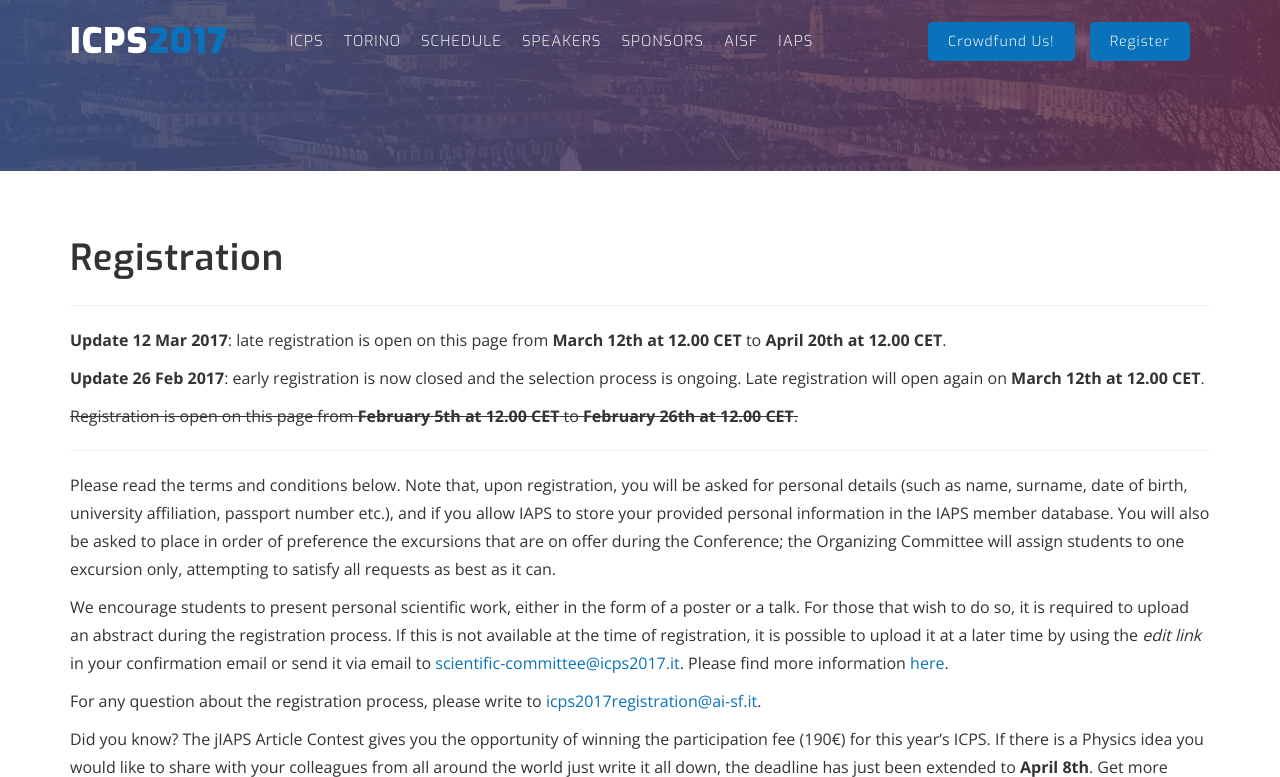
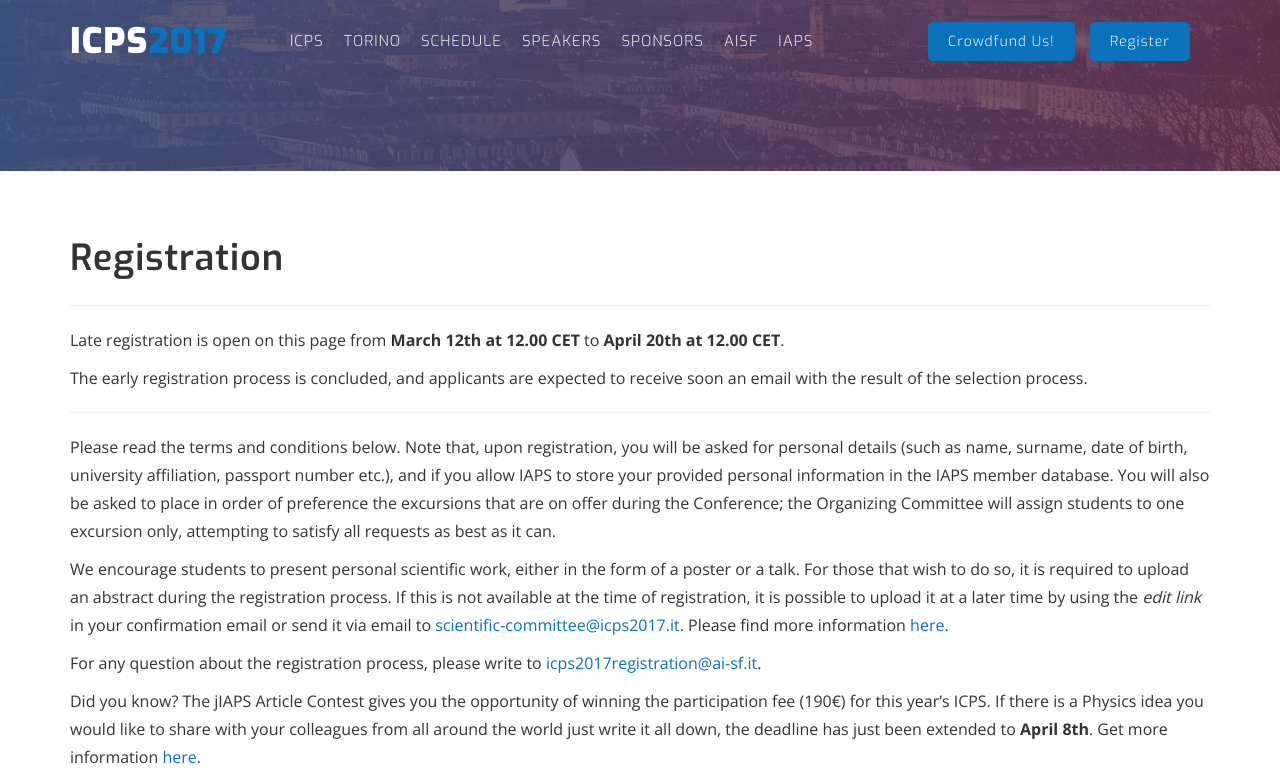
Before and after one commit to ICPS2017/ICPS2017.github.io, a Jekyll site: the page built from registration.html, in a window 1280 px wide and 900 px high, cut to the strip 0-777 px from the top of the window. Built offline with Jekyll 4.4.1, drawn with Linux system fonts in a browser that asks for light colours; nearby versions of some CDN libraries.

Commit message:
change update section

```diff
--- a/registration.html
+++ b/registration.html
@@ -10,9 +10,11 @@ permalink: /registration
       <h1>Registration</h1>
 
       <hr>
-      <p><b>Update 12 Mar 2017</b>: late registration is open on this page from <b>March 12th at 12.00 CET</b> to <b>April 20th at 12.00 CET</b>.</p>
-      <p><b>Update 26 Feb 2017</b>: early registration is now closed and the selection process is ongoing. Late registration will open again on <b>March 12th at 12.00 CET</b>.</p>
-      <p><span style="text-decoration: line-through;" >Registration is open on this page from <b>February 5th at 12.00 CET</b> to <b>February 26th at 12.00 CET</b>.</span></p>      <hr>
+      <!-- <p><b>Update 12 Mar 2017</b>: late registration is open on this page from <b>March 12th at 12.00 CET</b> to <b>April 20th at 12.00 CET</b>.</p> -->
+      <!-- <p><b>Update 26 Feb 2017</b>: early registration is now closed and the selection process is ongoing. Late registration will open again on <b>March 12th at 12.00 CET</b>.</p> -->
+      <!-- <p><span style="text-decoration: line-through;" >Registration is open on this page from <b>February 5th at 12.00 CET</b> to <b>February 26th at 12.00 CET</b>.</span></p>  -->
+      <p>Late registration is open on this page from <b>March 12th at 12.00 CET</b> to <b>April 20th at 12.00 CET</b>.</p>
+      <p>The early registration process is concluded, and applicants are expected to receive soon an email with the result of the selection process.</p> <hr>
 
       <p>Please read the terms and conditions below. Note that, upon registration, you will be asked for personal details (such as name, surname, date of birth, university affiliation, passport number etc.), and if you allow IAPS to store your provided personal information in the IAPS member database. You will also be asked to place in order of preference the excursions that are on offer during the Conference; the Organizing Committee will assign students to one excursion only, attempting to satisfy all requests as best as it can. </p>
       <p>We encourage students to present personal scientific work, either in the form of a poster or a talk. For those that wish to do so, it is required to upload an abstract during the registration process. If this is not available at the time of registration, it is possible to upload it at a later time by using the <i>edit link</i> in your confirmation email or send it via email to <a href="mailto:scientific-committee@icps2017.it">scientific-committee@icps2017.it</a>. Please find more information <a href="/scientific-contributions">here</a>.</p>
```
